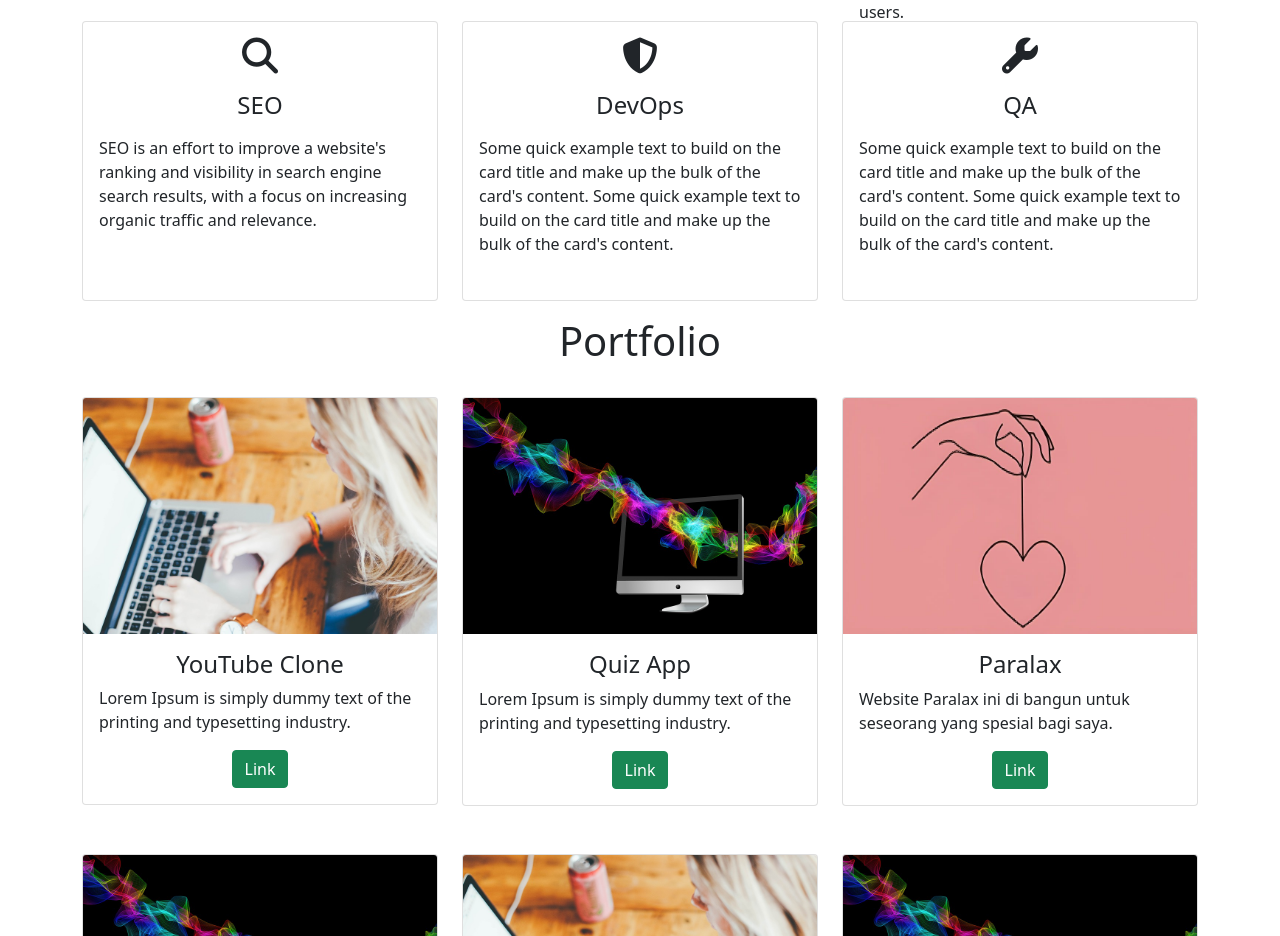
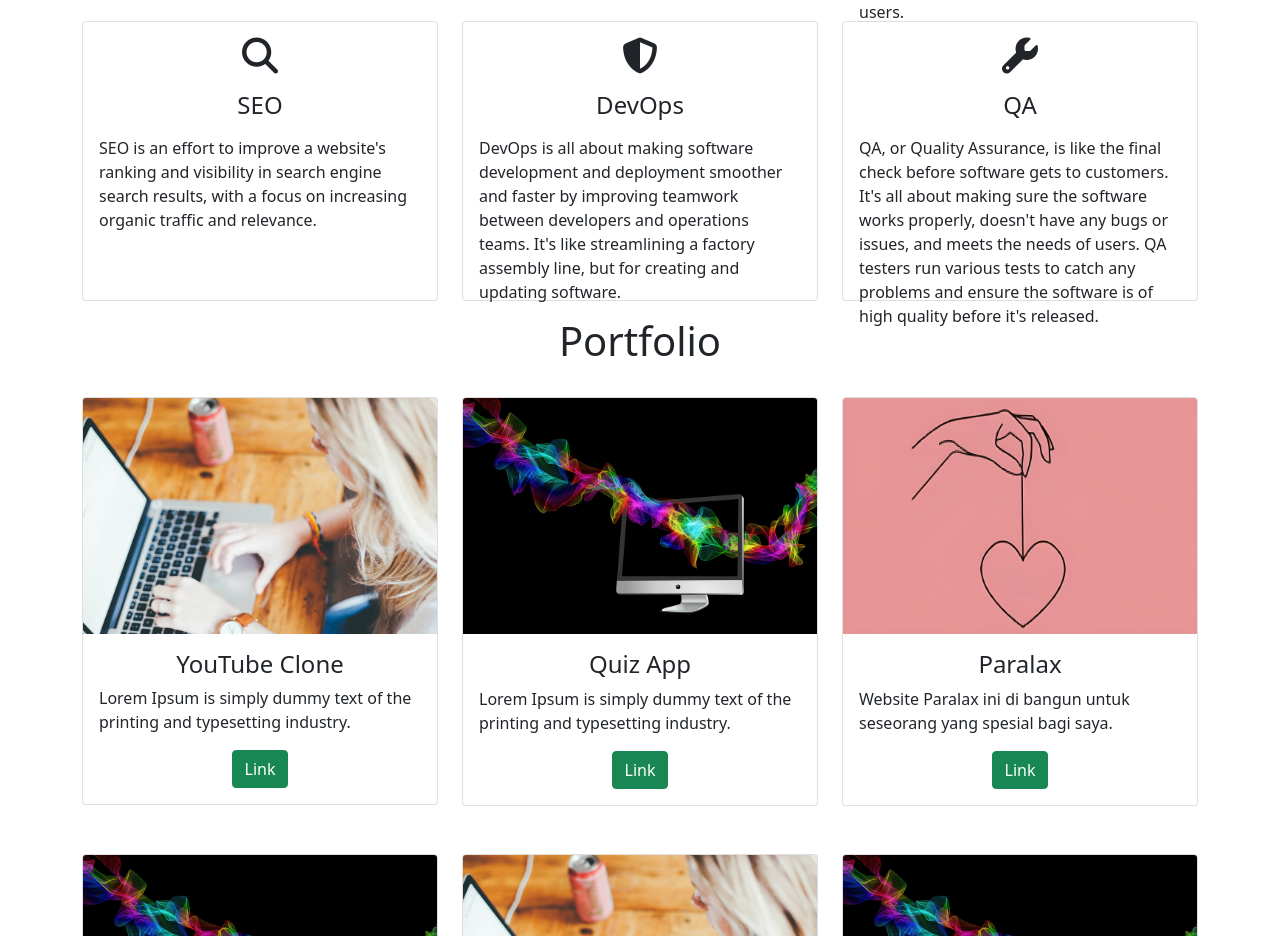
Before and after one commit to ItsMikey23/Portofolio, a plain HTML site: page index.html in a window 1280 px wide. Shown: the part 1683-2619 px from the top of the page. Drawn offline with nearby package versions, Linux system fonts and the light colour scheme.

Commit message:
Update index.html

```diff
--- a/index.html
+++ b/index.html
@@ -144,8 +144,7 @@
                         <div class="card-body">
                             <i class='fas servicesIcon fa-shield-alt'></i>
                             <h4 class="card-title mt-3">DevOps</h4>
-                            <p class="card-text mt-3">Some quick example text to build on the card title and make up the bulk of the card's content.
-                                Some quick example text to build on the card title and make up the bulk of the card's content.
+                            <p class="card-text mt-3">DevOps is all about making software development and deployment smoother and faster by improving teamwork between developers and operations teams. It's like streamlining a factory assembly line, but for creating and updating software.
                             </p>
                         </div>
                     </div>
@@ -156,8 +155,7 @@
                         <div class="card-body">
                             <i class='fas servicesIcon fa-wrench'></i>
                             <h4 class="card-title mt-3">QA</h4>
-                            <p class="card-text mt-3">Some quick example text to build on the card title and make up the bulk of the card's content.
-                                Some quick example text to build on the card title and make up the bulk of the card's content.
+                            <p class="card-text mt-3">QA, or Quality Assurance, is like the final check before software gets to customers. It's all about making sure the software works properly, doesn't have any bugs or issues, and meets the needs of users. QA testers run various tests to catch any problems and ensure the software is of high quality before it's released.
                             </p>
                         </div>
                     </div>
```
